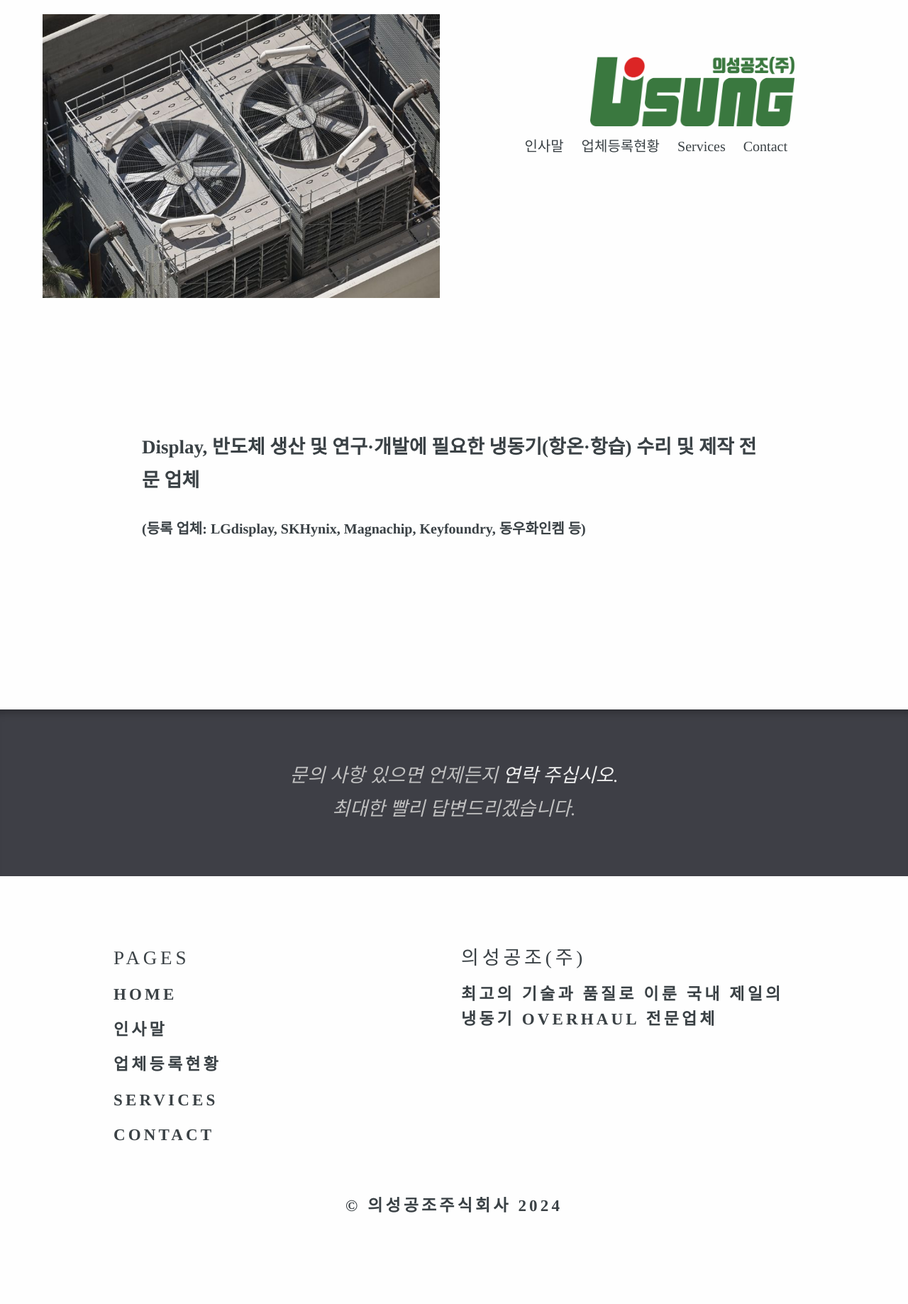
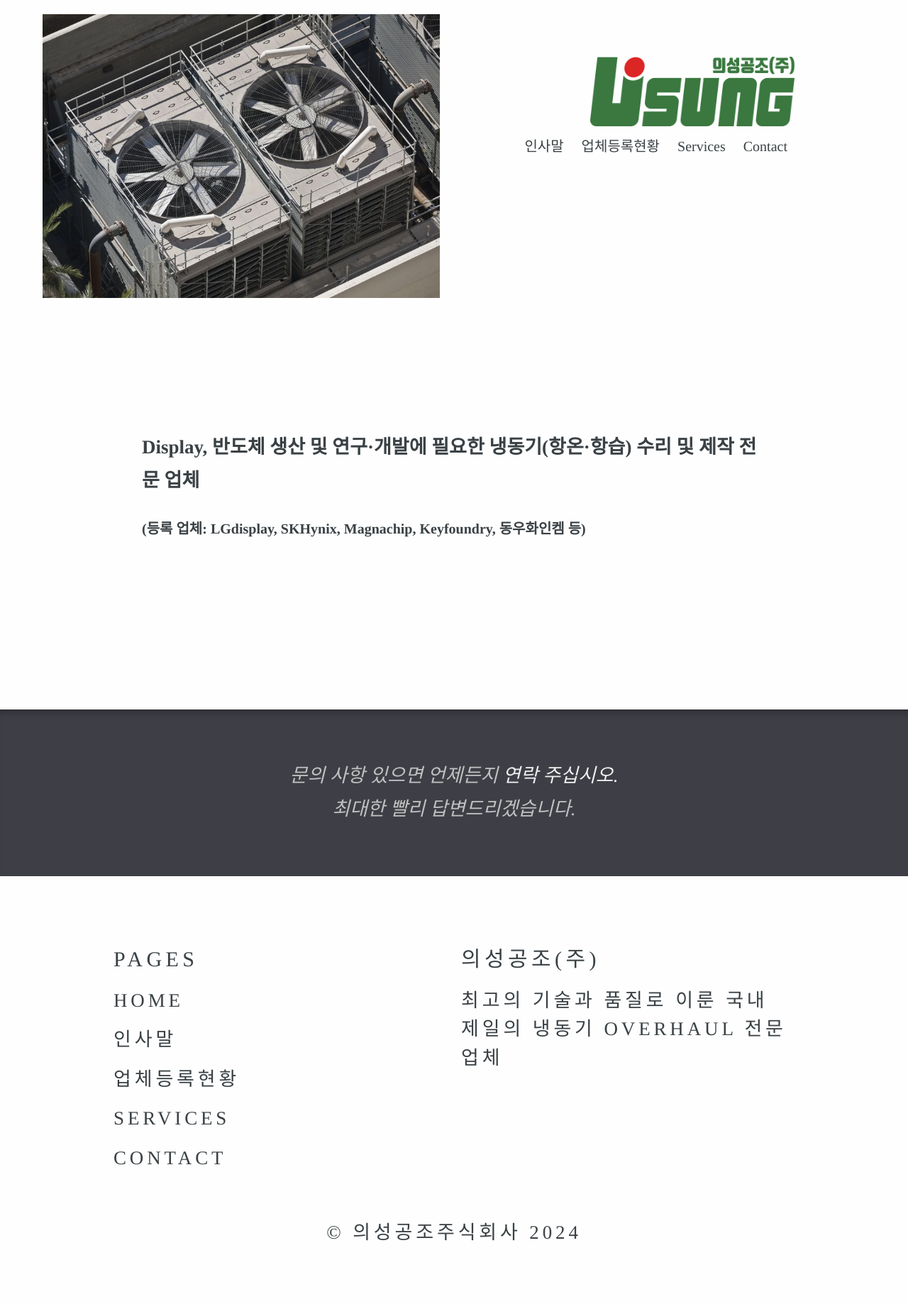
Before and after one commit to sangjoon6099/sangjoon6099.github.io, a Jekyll site: the page built from index.html, in a window 1280 px wide. Shown: the whole page at 71% size. Built offline with Jekyll 4.4.1, drawn with Linux system fonts in a browser that asks for light colours; some web fonts are replaced; the list of posts is cut into pages by our own code; before the commit the page ends 1797 px from its top, so only the background shows below that.

Commit message:
Update _typography.scss

```diff
--- a/_sass/_typography.scss
+++ b/_sass/_typography.scss
@@ -66,16 +66,15 @@ h2 {
 }
 
 h3 {
+	font-size: 3.0rem;
+}
+
+h4 {
 	font-size: 2.7rem;
 }
 
-h4 {
-	font-size: 2.3rem;
-	font-weight: bolder;
-}
-
 h5 {
-	font-size: 2rem;
+	font-size: 2.4rem;
 }
 
 h6 {
```
